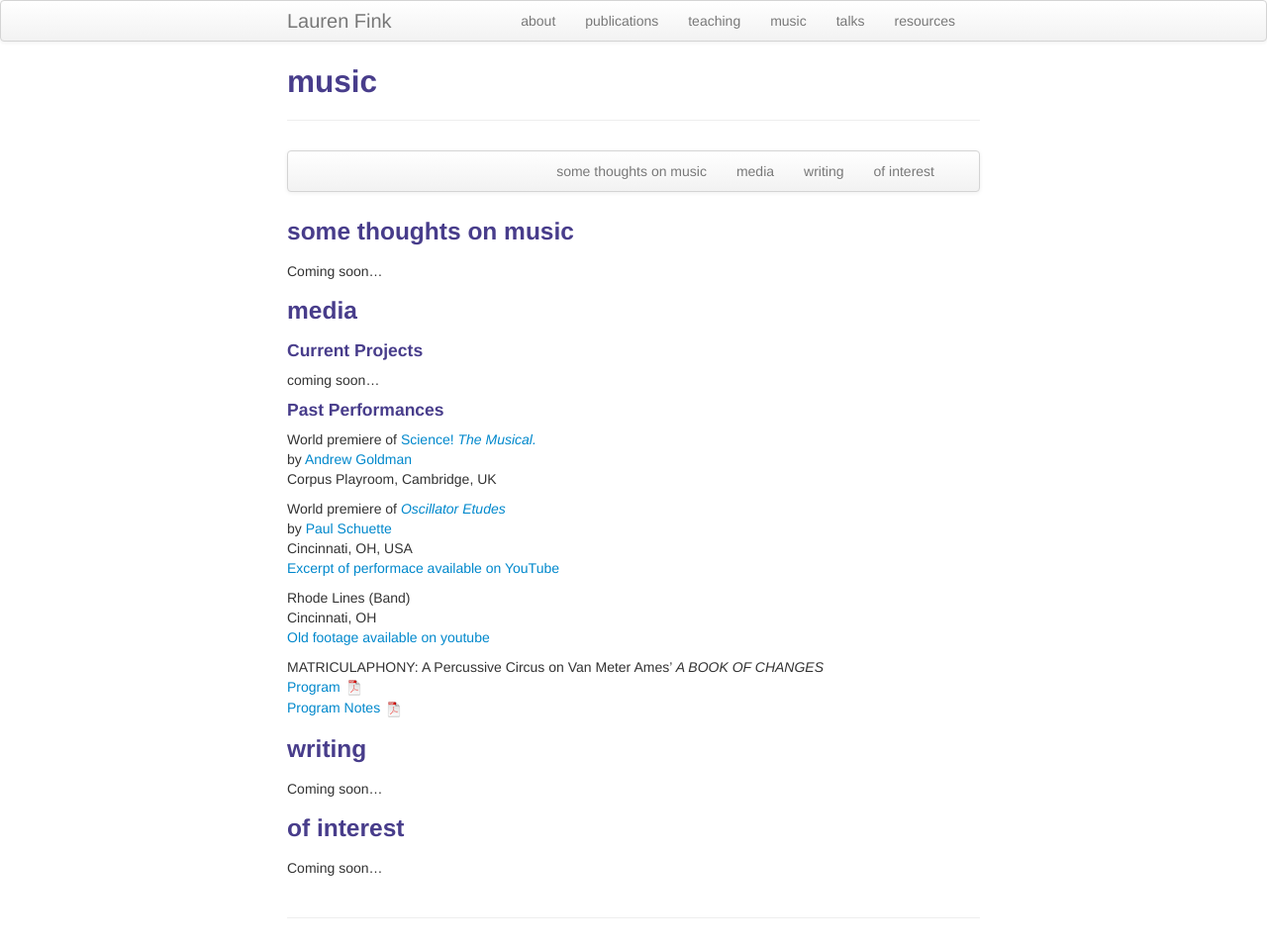
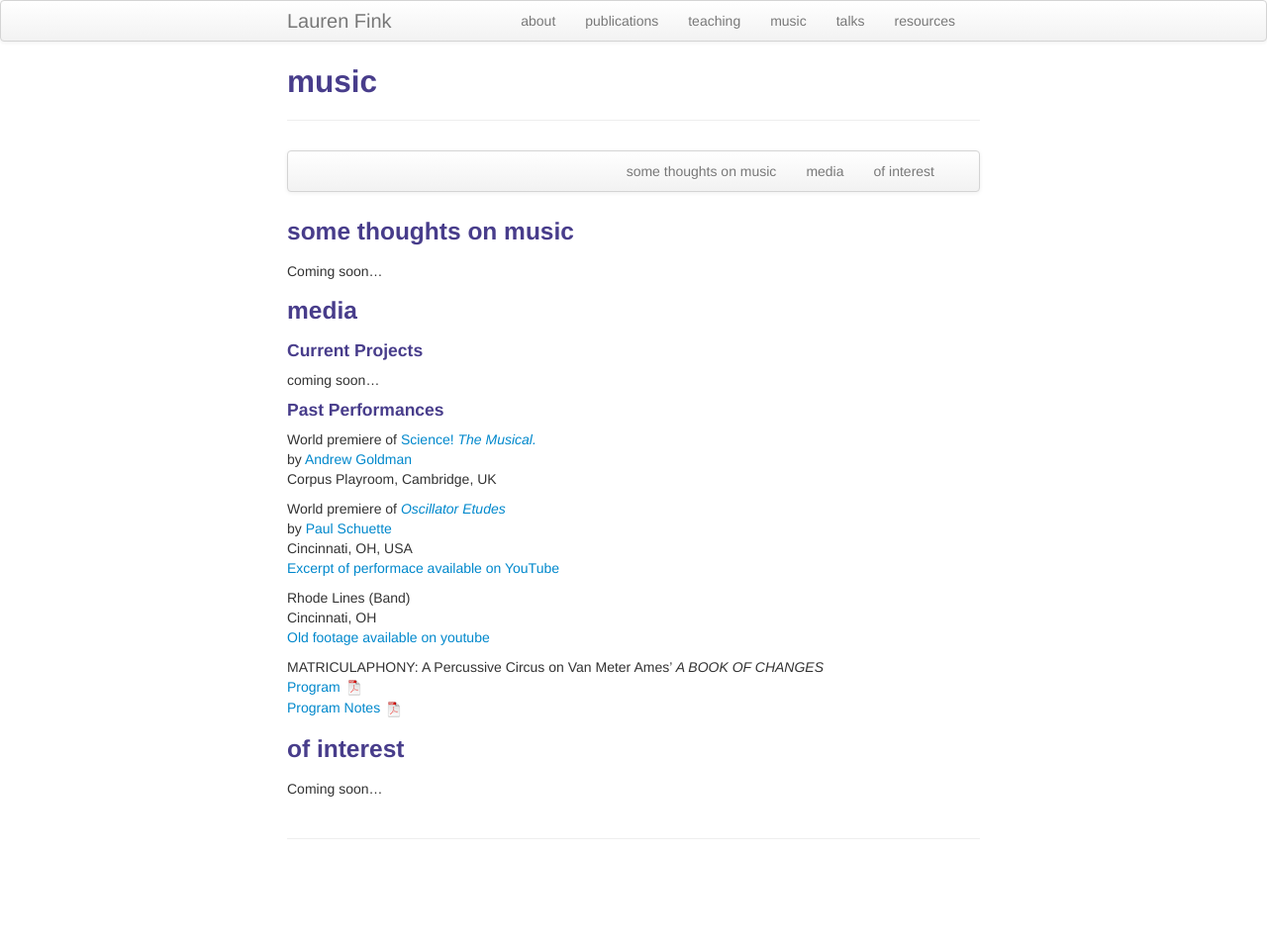
Before and after one commit to lkfink/lkfink.github.io, a Jekyll site: the page built from pages/music.md, in a window 1280 px wide. Shown: the whole page at 99% size. Built offline with Jekyll 4.4.1, drawn with Linux system fonts in a browser that asks for light colours; after the commit the page ends 900 px from its top, so only the background shows below that.

Commit message:
Update music.md

```diff
--- a/pages/music.md
+++ b/pages/music.md
@@ -9,7 +9,6 @@ description: Lauren Fink's music
         <ul class="nav">
             <li><a href="#philosophy">some thoughts on music</a></li>
             <li><a href="#audio">media</a></li>
-            <li><a href="#writing">writing</a></li>
             <li><a href="#others">of interest</a></li>
         </ul>
     </div>
@@ -45,8 +44,6 @@ MATRICULAPHONY: A Percussive Circus on Van Meter Ames' *A BOOK OF CHANGES*
 [Program ![Program as pdf](icons16/pdf-icon.png)]({{ BASE_PATH }}/assets/Fink_RecitalProgram_04-04-13.pdf)
 [Program Notes ![Notes as pdf](icons16/pdf-icon.png)]({{ BASE_PATH }}/assets/Fink_RecitalProgramNotes.pdf)
 
-### <a name="writing"></a>writing
-Coming soon...
 
 ### <a name="others"></a>of interest
 Coming soon...
```
